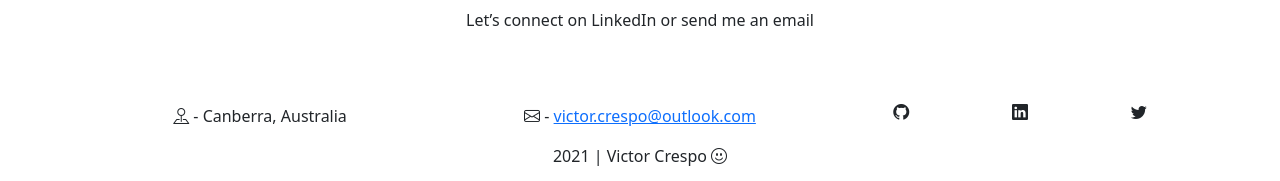
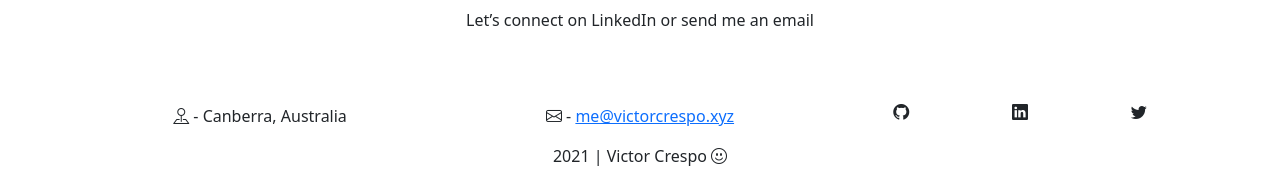
Before and after one commit to crespovictor/crespovictor.github.io, a Jekyll site: the page built from index.markdown, in a window 1280 px wide and 900 px high, scrolled down 2033 px. Shown: the part 716-897 px from the top of the window. Built offline with Jekyll 4.4.1, drawn with Linux system fonts in a browser that asks for light colours; a style sheet for code colours, icons or effects is not loaded.

Commit message:
Fix mail

```diff
--- a/_includes/footer.html
+++ b/_includes/footer.html
@@ -5,7 +5,7 @@
                 <i class="bi bi-pin-map"></i> - Canberra, Australia
             </div>
             <div class="col-sm my-2">
-                <i class="bi bi-envelope text-dark"></i> - <a href="mailto:victor.crespo@outlook.com">victor.crespo@outlook.com</a>
+                <i class="bi bi-envelope text-dark"></i> - <a href="mailto:me@victorcrespo@xyz">me@victorcrespo.xyz</a>
             </div>
             <div class="col-sm text-dark ms-fontSize-20 d-flex justify-content-around my-2">
                 <a href={{ site.github }} target="_blank" class="text-dark"><i class="bi bi-github"></i></a>
```
Also changed, not shown: 2 other files.
